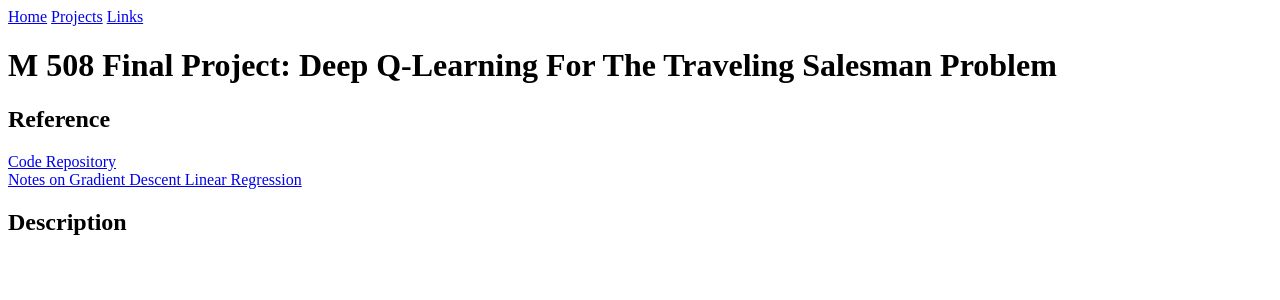
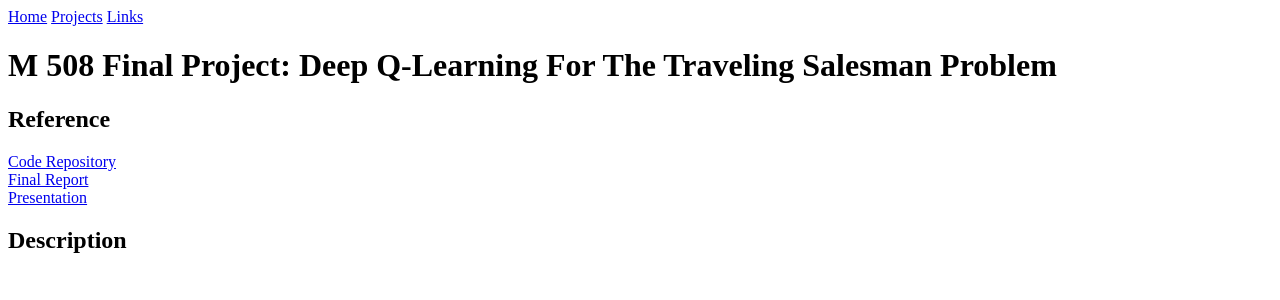
Before and after one commit to CategorIAN/categorian.github.io, a Jekyll site: the page built from projects/msu/m_508/q_learning_for_tsp.md, in a window 1280 px wide. Shown: the top 300 px of the page. Built offline with Jekyll 4.4.1, drawn with Linux system fonts in a browser that asks for light colours.

Commit message:
Update q_learning_for_tsp.md

```diff
--- a/projects/msu/m_508/q_learning_for_tsp.md
+++ b/projects/msu/m_508/q_learning_for_tsp.md
@@ -7,6 +7,7 @@ layout: default
 <h2>Reference</h2>
 
 <a href = "https://github.com/CategorIAN/M508_FinalProject">Code Repository</a>\
-[Notes on Gradient Descent Linear Regression](https://categorian.github.io/pdfs/Notes on Gradient Descent Linear Regression.pdf)
+[Final Report](https://categorian.github.io/pdfs/M_508_Project_Final_Report.pdf)\
+[Presentation](https://categorian.github.io/pdfs/Final_Project_Slides.pdf)
 
 <h2>Description</h2>
```
